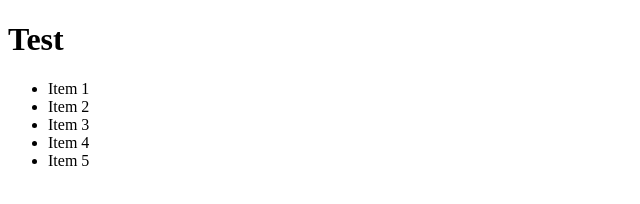
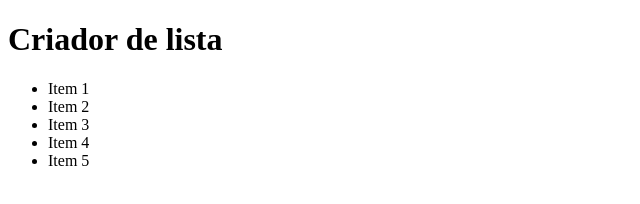
Before and after one commit to JardielCarlos/Semana7_String, a plain HTML site: page index.html in a window 1280 px wide. Shown: the whole page, without its empty margins (0-640 px from the left). Drawn offline with Linux system fonts and the light colour scheme.

Commit message:
Concluído
html concluído

```diff
--- a/index.html
+++ b/index.html
@@ -5,11 +5,11 @@
   <meta charset="UTF-8">
   <link rel="stylesheet" href="style.css">
 
-  <title>js</title>
+  <title>Lista</title>
 </head>
 
 <body>
-  <h1>Test</h1>
+  <h1>Criador de lista</h1>
   <div id="conteudo"></div>
   <script src="Semana7_Q1.js"></script>
 </body>
```
